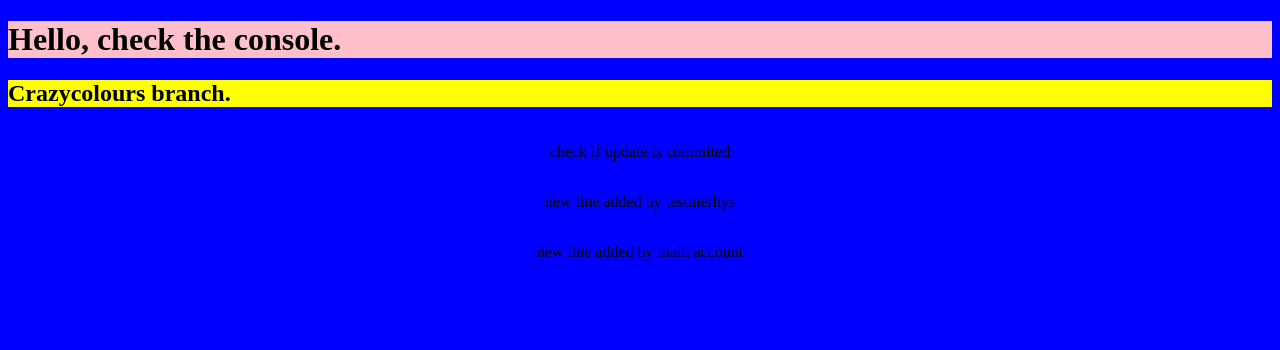
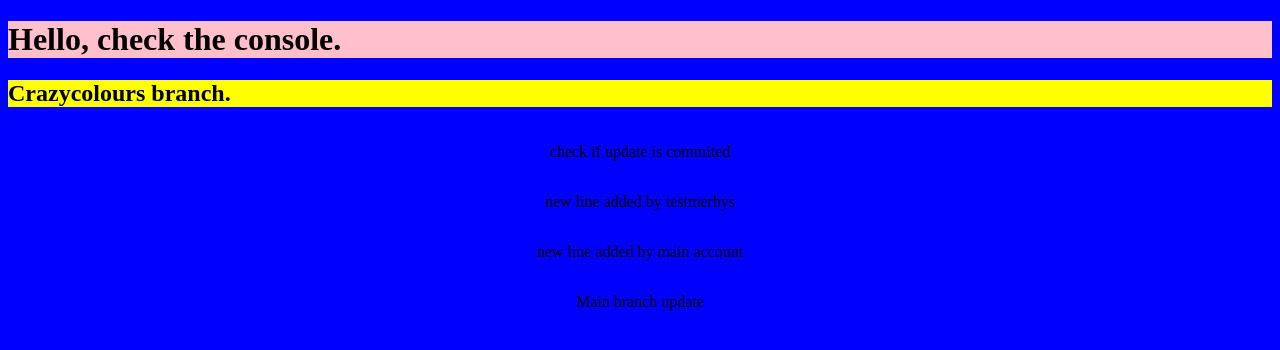
Before and after one commit to rhysmoggs/GitVideo, a plain HTML site: page index.html in a window 1280 px wide. Drawn offline with Linux system fonts and the light colour scheme.

Commit message:
m: add second container

```diff
--- a/index.html
+++ b/index.html
@@ -14,6 +14,9 @@
       <p>new line added by testmerhys</p>
       <p>new line added by main account</p>
     </div>
+    <div class="container">
+      <p>Main branch update</p>
+    </div>
     <script src="app.js"></script>
   </body>
 </html>
```
